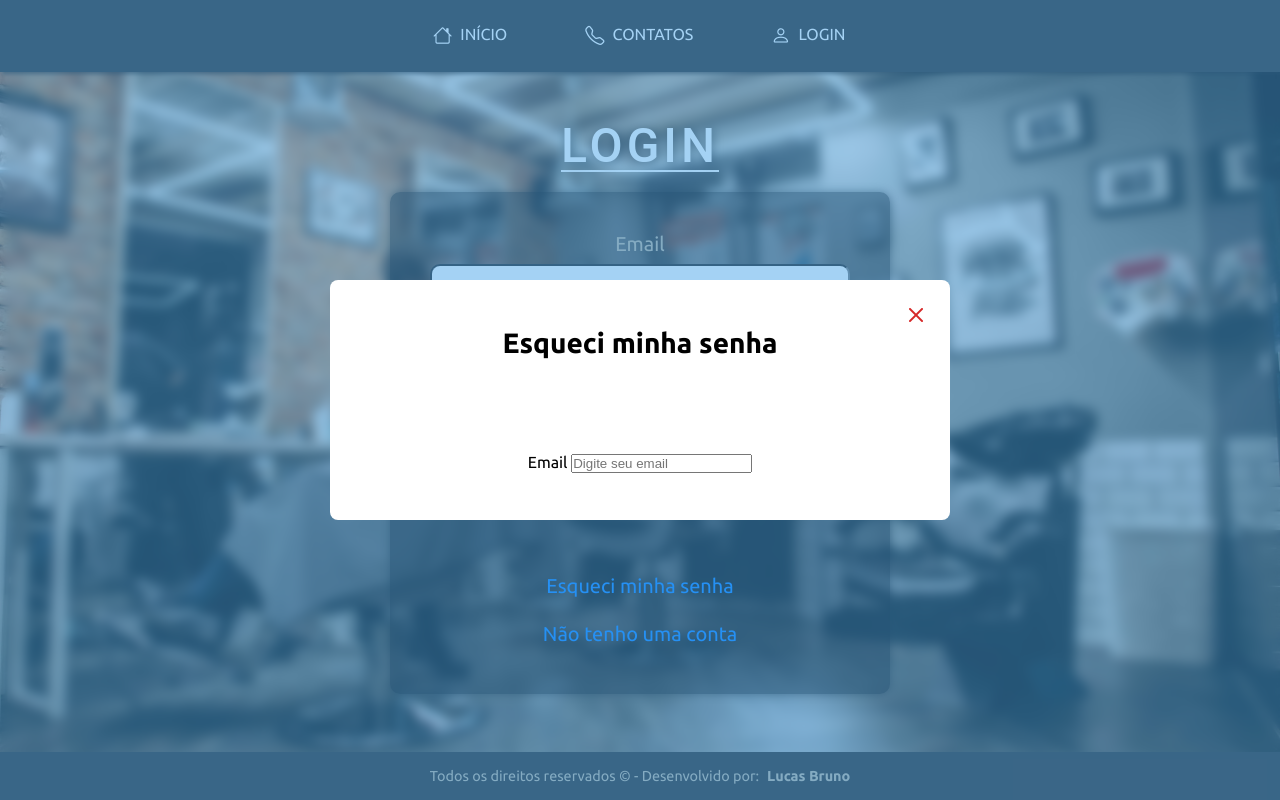
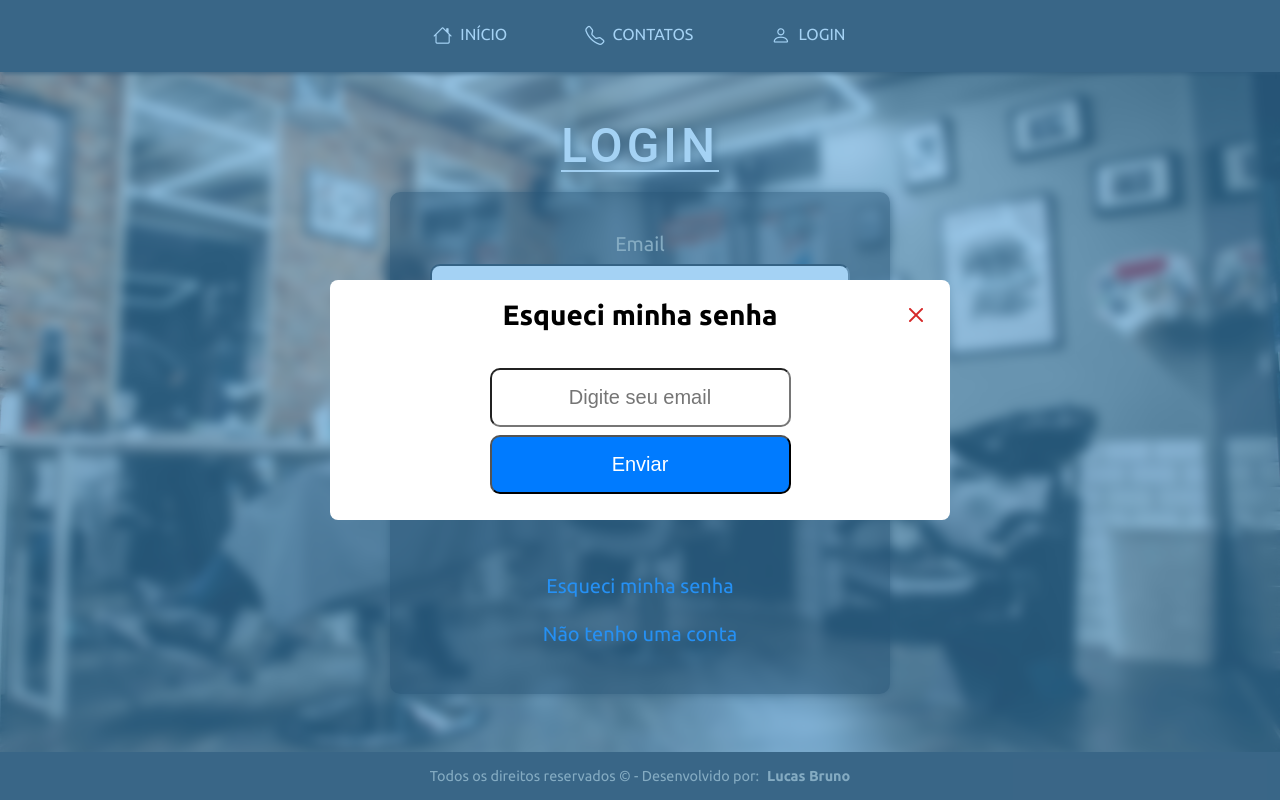
Before and after one commit to Brrn91/agendamento-barbearia, a plain HTML site: page pages/login.html in a window 1280 px wide. Both pictures are taken after a click on the link "Esqueci minha senha". Drawn offline with nearby package versions, Linux system fonts and the light colour scheme.

Commit message:
feat: add login page with authentication form and password recovery modal

```diff
--- a/pages/login.html
+++ b/pages/login.html
@@ -59,8 +59,8 @@
                     <h2>Esqueci minha senha</h2>
                         <form action="" method="post" autocomplete="off">
                         <div class="input-group" aria-label="Email" aria-required="true">
-                            <label for="email">Email</label>
-                            <input type="email" id="email" name="email" placeholder="Digite seu email" required>
+                            <input class="forgot-password-input" type="email" id="email" name="email" placeholder="Digite seu email" required>
+                            <button type="submit" class="forgot-password-btn">Enviar</button>
                         </div>
                         <button class="botao-fechar">
                             <i class="bi bi-x"></i>
--- a/styles/login.css
+++ b/styles/login.css
@@ -128,6 +128,42 @@ div.login-container > form > a.register:hover {
 
 /* Modal */
 
+.input-group {
+  display: flex;
+  flex-direction: column;
+  align-items: center;
+  justify-content: center;
+  width: 100%;
+}
+
+.input-group > input {
+  font-size: clamp(1rem, 2vw, 1.25rem);
+  color: var(--escuro);
+  margin-bottom: 0.5rem;
+  text-align: center;
+  width: 100%;
+  padding: 1rem;
+  border-radius: 0.625rem;
+}
+
+.input-group > button {
+  font-size: clamp(1rem, 2vw, 1.25rem);
+  color: var(--texto);
+  margin-bottom: 0.5rem;
+  text-align: center;
+  width: 100%;
+  padding: 1rem;
+  border-radius: 0.625rem;
+  background-color: var(--azul);
+  text-decoration: none;
+  transition: all 0.3s ease;
+}
+
+.input-group > button:hover {
+  background-color: var(--destaque);
+  color: var(--texto);
+}
+
 h1,
 h3 {
   letter-spacing: 0.25rem;
@@ -143,6 +179,34 @@ h1 {
 
 h2 {
   font-size: 1.25rem;
+}
+
+.forgot-password-btn {
+  font-size: clamp(1rem, 2vw, 1.25rem);
+  color: var(--texto);
+  margin-bottom: 0.5rem;
+  text-align: center;
+  width: 100%;
+  padding: 1rem;
+  border-radius: 0.625rem;
+  background-color: var(--azul);
+  text-decoration: none;
+  transition: all 0.3s ease;
+}
+
+.forgot-password-btn:hover {
+  background-color: var(--destaque);
+  color: var(--texto);
+}
+
+.forgot-password-input {
+  font-size: clamp(1rem, 2vw, 1.25rem);
+  color: var(--escuro);
+  margin-bottom: 0.5rem;
+  text-align: center;
+  width: 100%;
+  padding: 1rem;
+  border-radius: 0.625rem;
 }
 
 @media screen and (min-width: 800px) {
@@ -162,6 +226,34 @@ h2 {
   h3 {
     line-height: 1;
   }
+}
+
+.forgot-password-btn {
+  font-size: clamp(1rem, 2vw, 1.25rem);
+  color: var(--texto);
+  margin-bottom: 0.5rem;
+  text-align: center;
+  width: 100%;
+  padding: 1rem;
+  border-radius: 0.625rem;
+  background-color: var(--azul);
+  text-decoration: none;
+  transition: all 0.3s ease;
+}
+
+.forgot-password-btn:hover {
+  background-color: var(--destaque);
+  color: var(--texto);
+}
+
+.forgot-password-input {
+  font-size: clamp(1rem, 2vw, 1.25rem);
+  color: var(--escuro);
+  margin-bottom: 0.5rem;
+  text-align: center;
+  width: 100%;
+  padding: 1rem;
+  border-radius: 0.625rem;
 }
 
 .botao {
```
